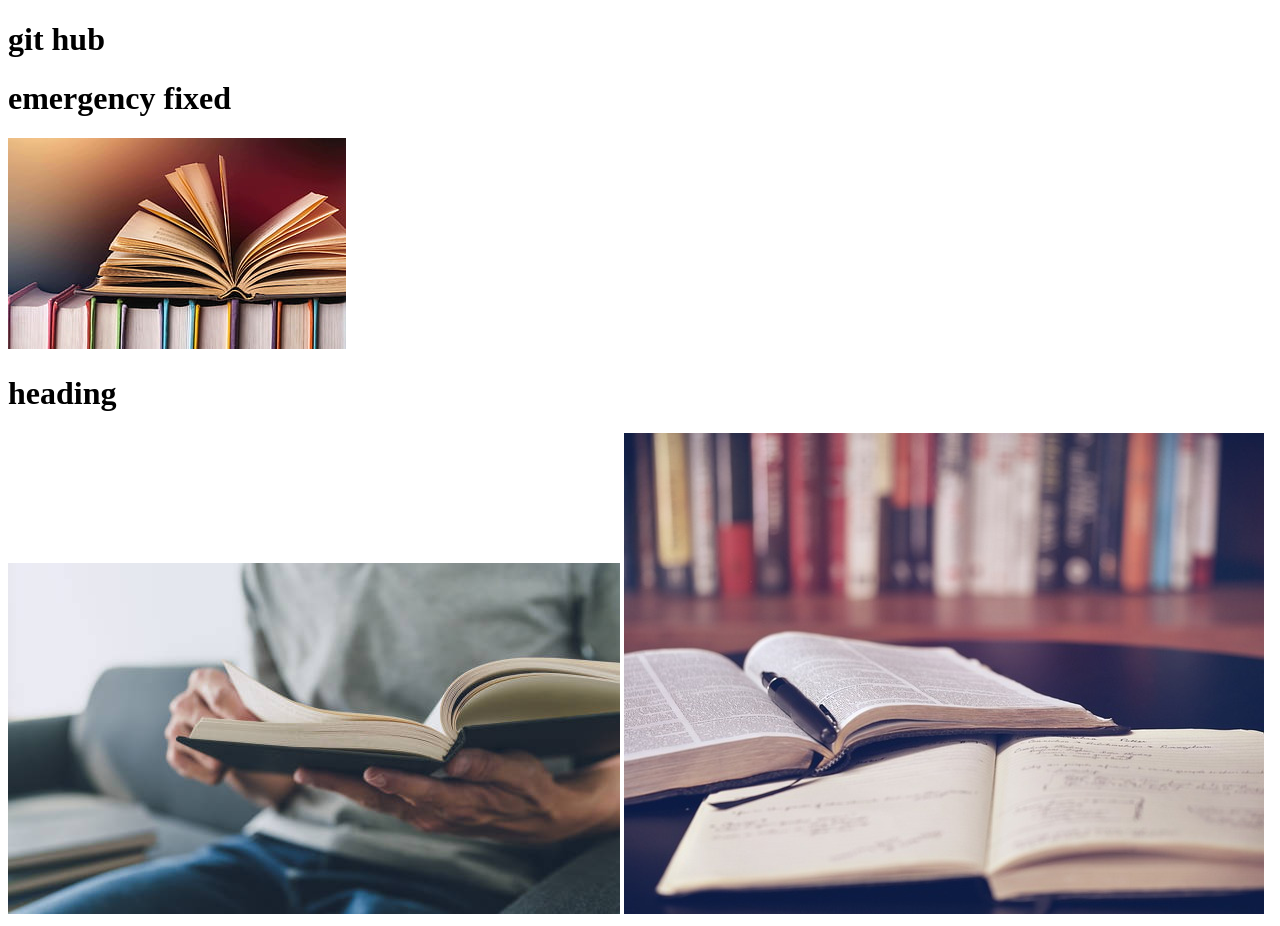
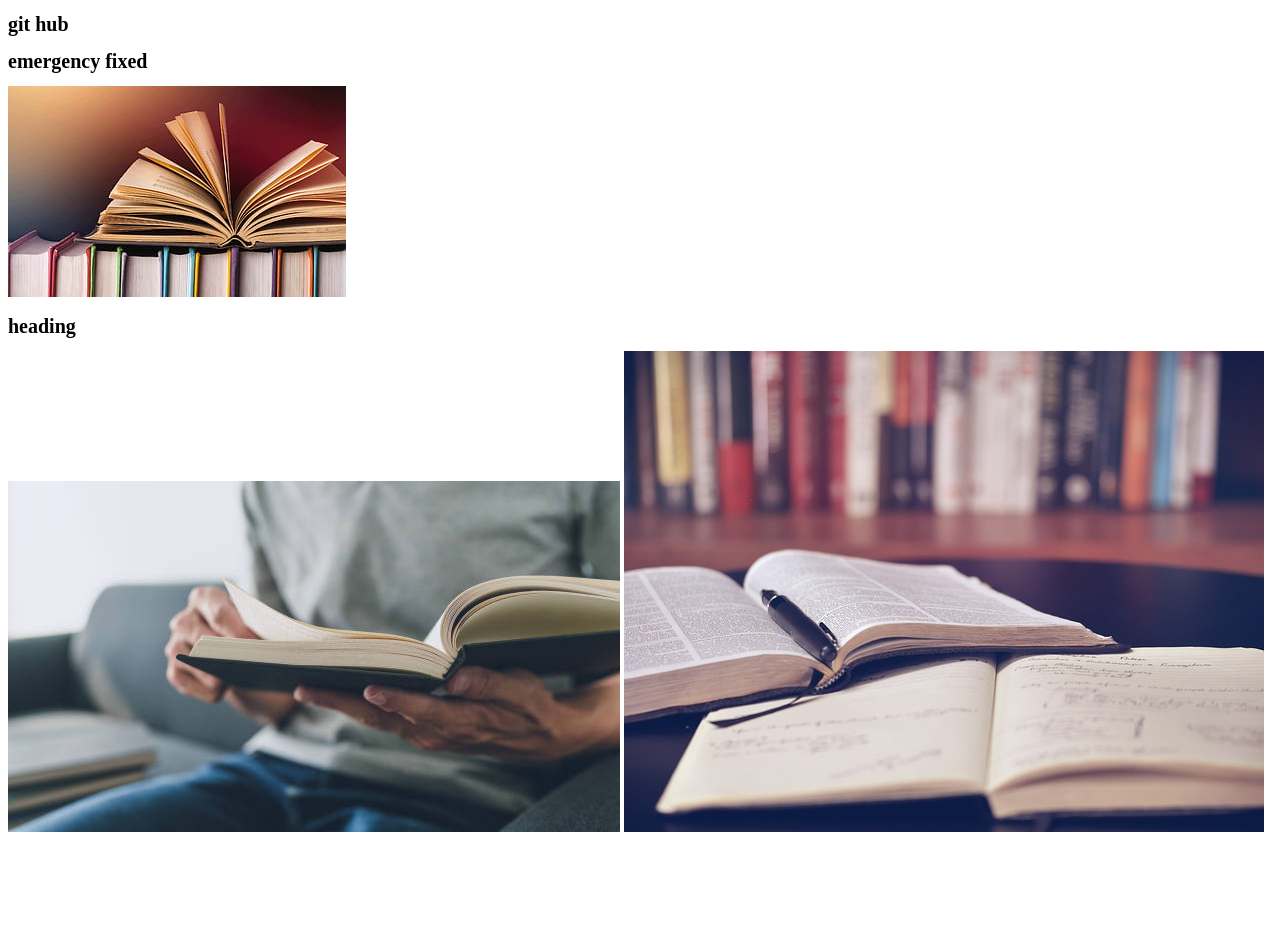
Before and after one commit to maviaal/myfirstgitproject, a plain HTML site: page index.html in a window 1280 px wide. After the commit the page ends 844 px from the top, so only its background shows below. Drawn offline with Linux system fonts and the light colour scheme.

Commit message:
styling on h1 and change font size

```diff
--- a/index.html
+++ b/index.html
@@ -4,6 +4,9 @@
     <meta charset="UTF-8">
     <meta name="viewport" content="width=device-width, initial-scale=1.0">
     <title>hello world</title>
+    <style>
+        h1{ font-size: 20px;}
+    </style>
 </head>
 <body>
     <h1>git hub</h1>
```
